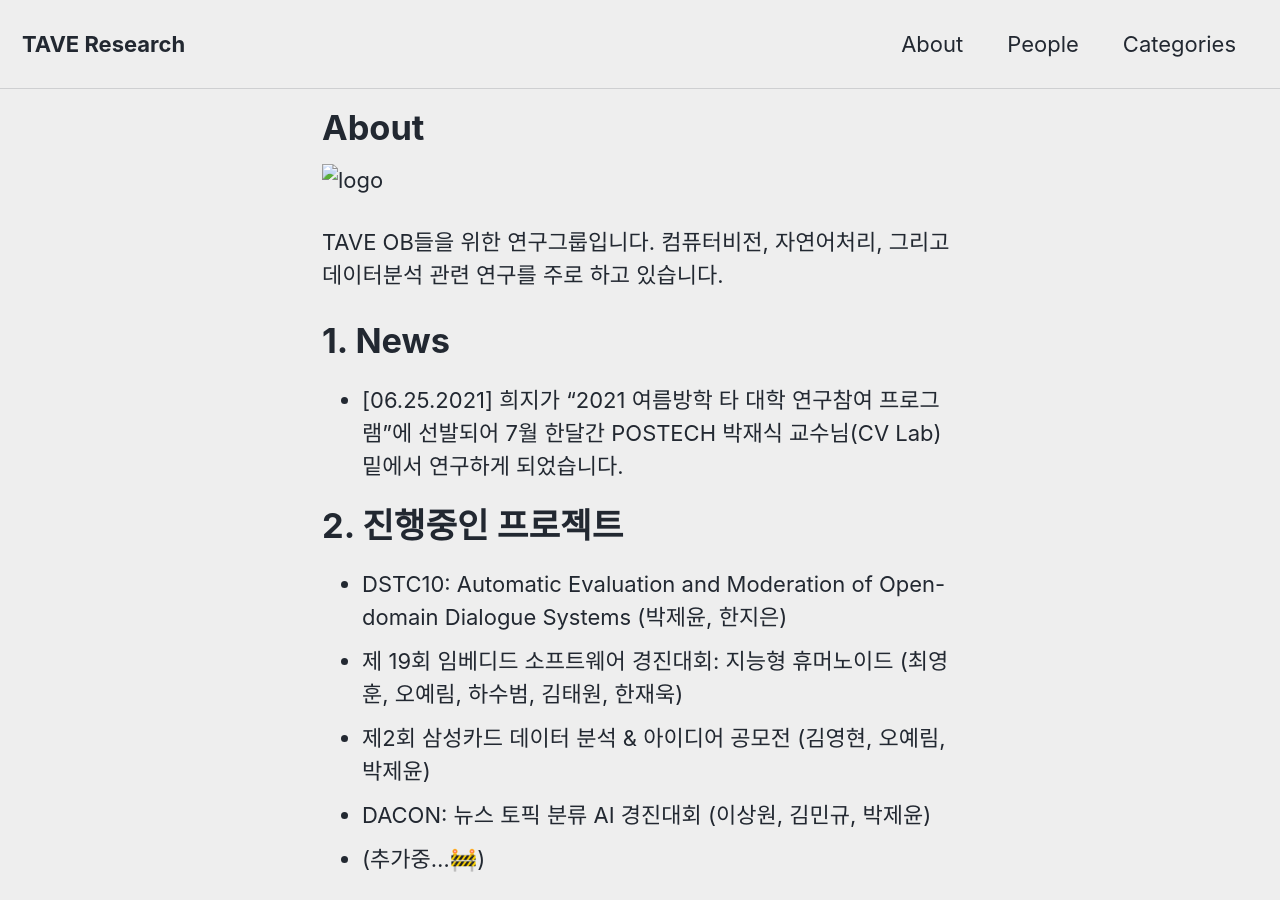
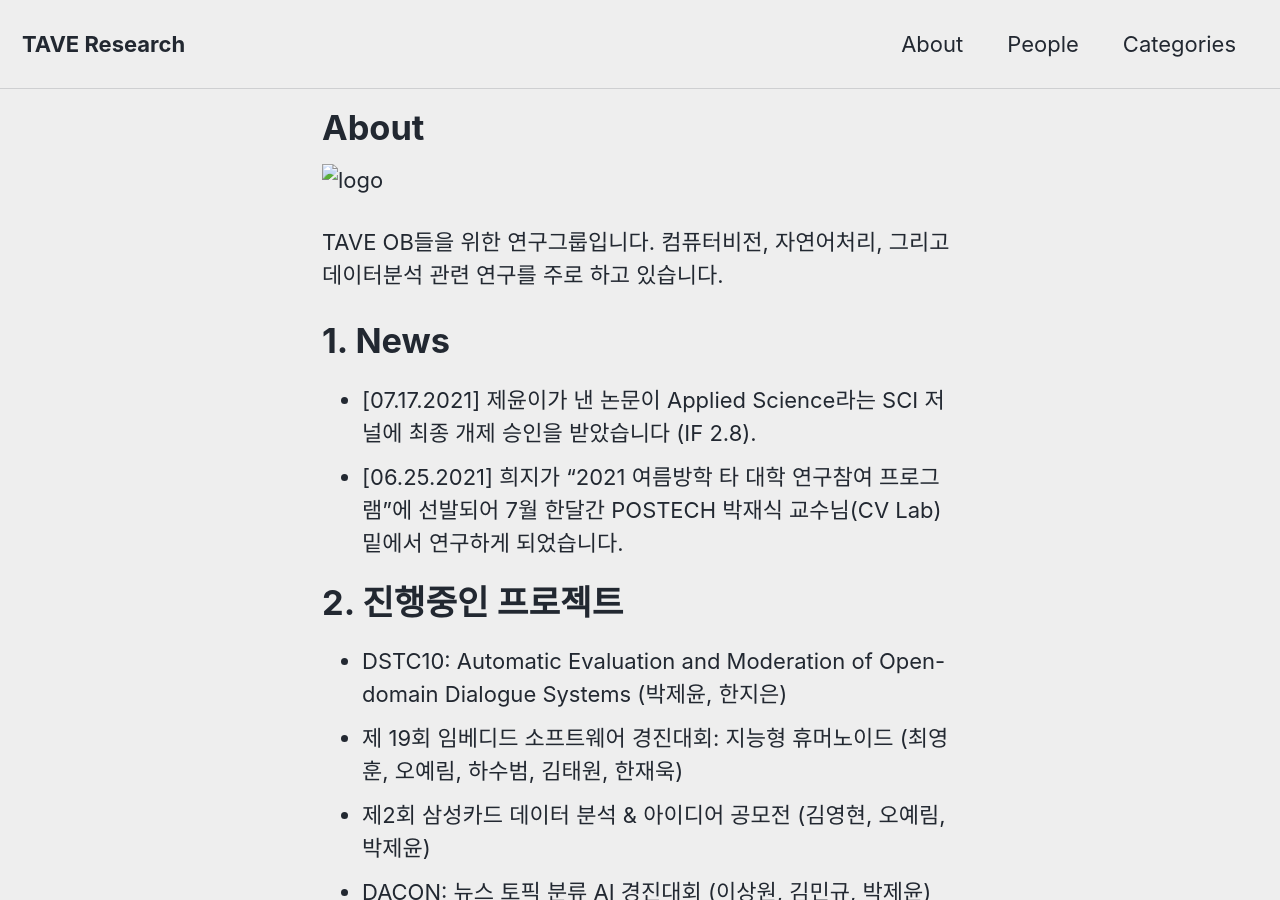
Before and after one commit to TAVEResearch/TAVEResearch.github.io, a Jekyll site: the page built from about.md, in a window 1280 px wide and 900 px high. Built offline with Jekyll 4.4.1, drawn with Linux system fonts in a browser that asks for light colours; cached includes are drawn as plain includes.

Commit message:
Update about.md

```diff
--- a/about.md
+++ b/about.md
@@ -10,6 +10,7 @@ TAVE OB들을 위한 연구그룹입니다. 컴퓨터비전, 자연어처리,
 
 # 1. News
 
+- [07.17.2021] 제윤이가 낸 논문이 Applied Science라는 SCI 저널에 최종 개제 승인을 받았습니다 (IF 2.8).
 - [06.25.2021] 희지가 "2021 여름방학 타 대학 연구참여 프로그램"에 선발되어 7월 한달간 POSTECH 박재식 교수님(CV Lab) 밑에서 연구하게 되었습니다.
 
 
```
